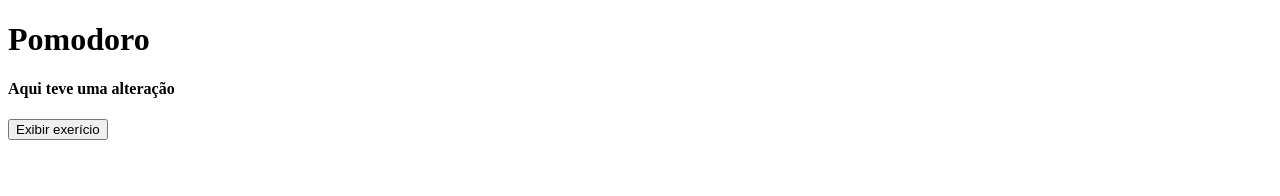
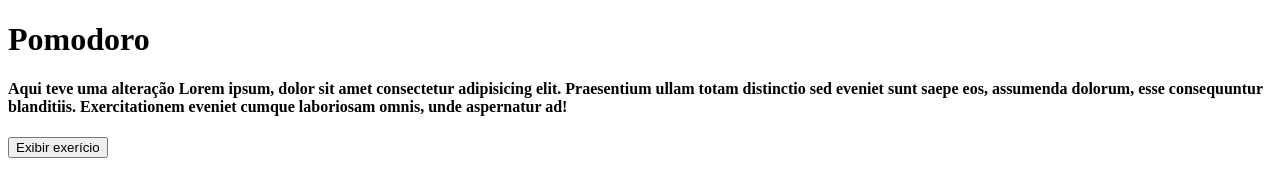
Before and after one commit to Bruno-Costa-fig/codigos-tira-duvidas, a plain HTML site: page index.html in a window 1280 px wide. Drawn offline with Linux system fonts and the light colour scheme; no server answers.

Commit message:
novo texto h4

```diff
--- a/index.html
+++ b/index.html
@@ -7,7 +7,7 @@
 </head>
 <body>
   <h1>Pomodoro</h1>
-  <h4>Aqui teve uma alteração</h4>
+  <h4>Aqui teve uma alteração Lorem ipsum, dolor sit amet consectetur adipisicing elit. Praesentium ullam totam distinctio sed eveniet sunt saepe eos, assumenda dolorum, esse consequuntur blanditiis. Exercitationem eveniet cumque laboriosam omnis, unde aspernatur ad!</h4>
   <h2 id="name_exercicio"></h2>
   <h3 id="dificuldade_exercicio"></h3>
   <p id="descricao_exercicio"></p>
```
